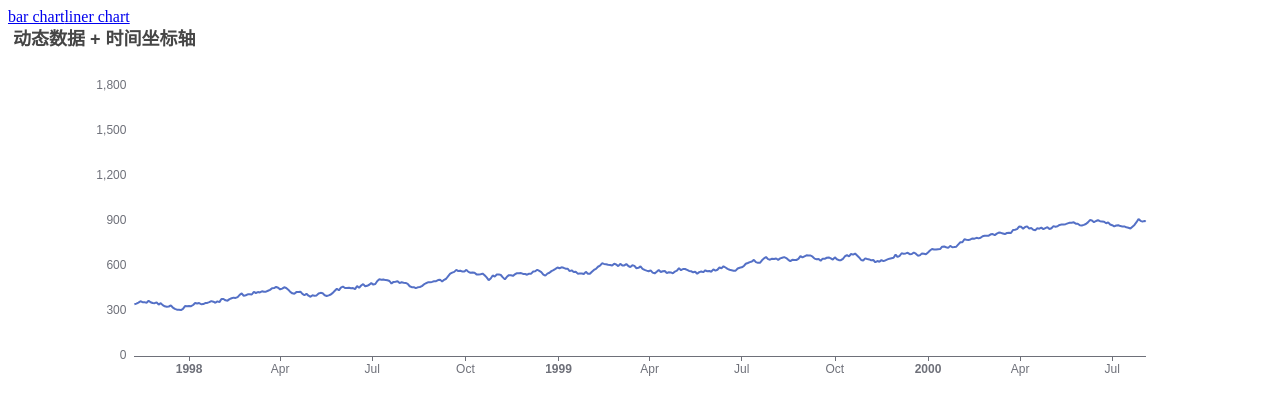
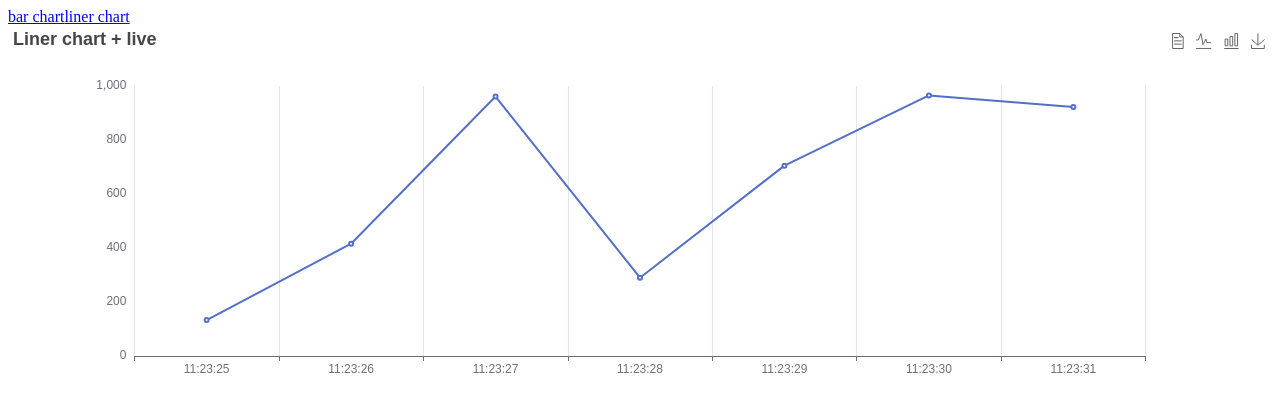
Before and after one commit to alixdehghani/echarts-for-angular, an Angular app: page /liner-chart in a window 1280 px wide. Shown: the top 414 px of the page. Built offline with nearby package versions, Linux system fonts and the light colour scheme.

Commit message:
refactor (line chart + live) component: add toolbox and improve performance

```diff
--- a/src/app/LinerChart/Internal/liner-chart.component.html
+++ b/src/app/LinerChart/Internal/liner-chart.component.html
@@ -1 +1 @@
-<div echarts [options]="option" [extentions]="echartsExtentions"></div>
+<div echarts [options]="option" [extentions]="echartsExtentions" (echartsInstance)="chartInstance = $event"></div>
--- a/src/app/LinerChart/Internal/liner-chart.component.ts
+++ b/src/app/LinerChart/Internal/liner-chart.component.ts
@@ -1,119 +1,107 @@
 import { Component, OnInit } from '@angular/core';
-import { LineChart } from 'echarts/charts';
-import { TitleComponent, DataZoomComponent, ToolboxComponent, TooltipComponent, GridComponent, LegendComponent } from 'echarts/components';
+import { EChartsOption } from 'echarts';
+import { BarChart, LineChart } from 'echarts/charts';
+import * as echarts from 'echarts/core';
+import {
+  TitleComponent,
+  ToolboxComponent,
+  TooltipComponent,
+  GridComponent,
+  LegendComponent,
+} from 'echarts/components';
+import { interval } from 'rxjs';
 
 @Component({
   selector: 'app-liner-chart',
   templateUrl: './liner-chart.component.html',
-  styleUrls: ['./liner-chart.component.scss']
+  styleUrls: ['./liner-chart.component.scss'],
 })
 export class LinerChartComponent implements OnInit {
-  data: any[] = [];
-  now: any = +new Date(1997, 9, 3);
-  oneDay = 24 * 3600 * 1000;
-  value = Math.random() * 1000;
-  echartsExtentions: any[];
-  private _randomData() {
-    this.now = new Date(+this.now + this.oneDay);
-    this.value = this.value + Math.random() * 21 - 10;
-    return {
-      name: this.now.toString(),
-      value: [
-        [this.now.getFullYear(), this.now.getMonth() + 1, this.now.getDate()].join('/'),
-        Math.round(this.value)
-      ]
-    };
+  chartData: IChartData[] = [];
+  readonly echartsExtentions: any[];
+  option: EChartsOption;
+  chartInstance: echarts.ECharts;
+  constructor() {
+    this.echartsExtentions = [
+      TitleComponent,
+      LineChart,
+      BarChart,
+      ToolboxComponent,
+      TooltipComponent,
+      GridComponent,
+      LegendComponent,
+    ];
   }
-  option = {
-    title: {
-      text: 'Liner chart + live'
-    },
-    tooltip: {
-      trigger: 'axis',
-      formatter: function (params: any) {
-        params = params[0];
-        var date = new Date(params.name);
-        return date.getDate() + '/' + (date.getMonth() + 1) + '/' + date.getFullYear() + ' : ' + params.value[1];
-      },
-      axisPointer: {
-        animation: false
-      }
-    },
-    xAxis: {
-      type: 'time',
-      splitLine: {
-        show: false
-      }
-    },
-    yAxis: {
-      type: 'value',
-      boundaryGap: [0, '100%'],
-      splitLine: {
-        show: false
-      }
-    },
-    series: [{
-      name: 'msft',
-      type: 'line',
-      showSymbol: false,
-      hoverAnimation: false,
-      data: this.data
-    }]
-  };
-  constructor () {
-    this.echartsExtentions = [ TitleComponent ,DataZoomComponent,LineChart,ToolboxComponent,TooltipComponent, GridComponent, LegendComponent];
-   }
 
   ngOnInit(): void {
-    for (var i = 0; i < 1000; i++) {
-      this.data.push(this._randomData());
-    }
-    setInterval(() => {
-
-      for (var i = 0; i < 5; i++) {
-        this.data.shift();
-        this.data.push(this._randomData());
-      }
-
-      this._restOptions(this.data);
-    }, 1000);
-  }
-  private _restOptions(data: any[]) {
     this.option = {
       title: {
-        text: '动态数据 + 时间坐标轴'
+        text: 'Liner chart + live',
       },
       tooltip: {
         trigger: 'axis',
-        formatter: function (params: any) {
-          params = params[0];
-          var date = new Date(params.name);
-          return date.getDate() + '/' + (date.getMonth() + 1) + '/' + date.getFullYear() + ' : ' + params.value[1];
+        axisPointer: {
+          animation: false,
         },
-        axisPointer: {
-          animation: false
-        }
+      },
+      toolbox: {
+        show: true,
+        feature: {
+          dataView: { readOnly: true },
+          magicType: { type: ['line', 'bar'] },
+          saveAsImage: { name: 'Line chart' },
+        },
       },
       xAxis: {
-        type: 'time',
+        type: 'category',
         splitLine: {
-          show: false
-        }
+          show: true,
+        },
       },
       yAxis: {
         type: 'value',
-        boundaryGap: [0, '100%'],
         splitLine: {
-          show: false
-        }
+          show: false,
+        },
       },
-      series: [{
-        name: '模拟数据',
-        type: 'line',
-        showSymbol: false,
-        hoverAnimation: false,
-        data: data
-      }]
+      series: [
+        {
+          type: 'line',
+          data: this.chartData,
+        },
+      ],
+    };
+
+    interval(1000).subscribe({
+      next: () => {
+        const data = this._generateRandomData();
+        this.chartData.push(data);
+        this.chartInstance.setOption({
+          series: [
+            {
+              data: this.chartData,
+            },
+          ],
+        });
+      },
+    });
+  }
+
+  private _generateRandomData(): IChartData {
+    return {
+      name: new Date().toString(),
+      value: [
+        [
+          new Date().getHours(),
+          new Date().getMinutes(),
+          new Date().getSeconds(),
+        ].join(':'),
+        Math.round(Math.random() * 1000),
+      ],
     };
   }
 }
+interface IChartData {
+  name: string;
+  value: [string, number];
+}
```
